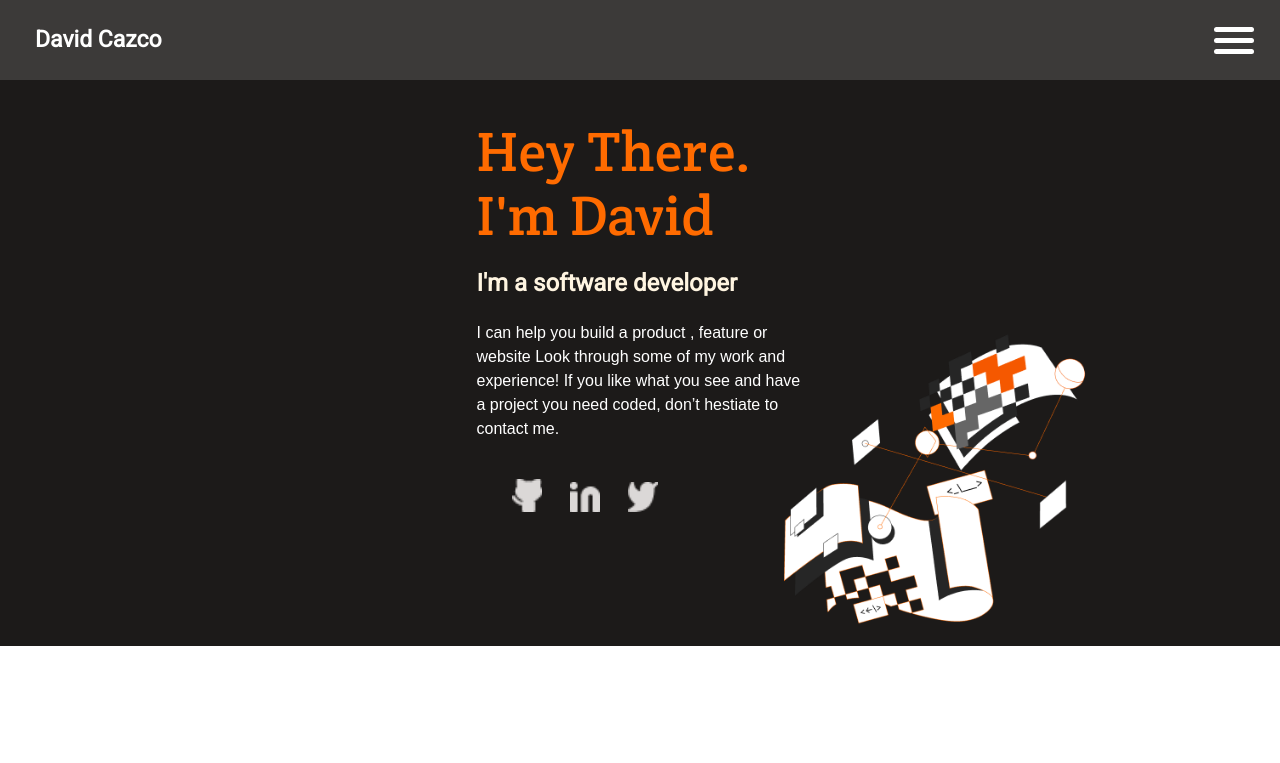
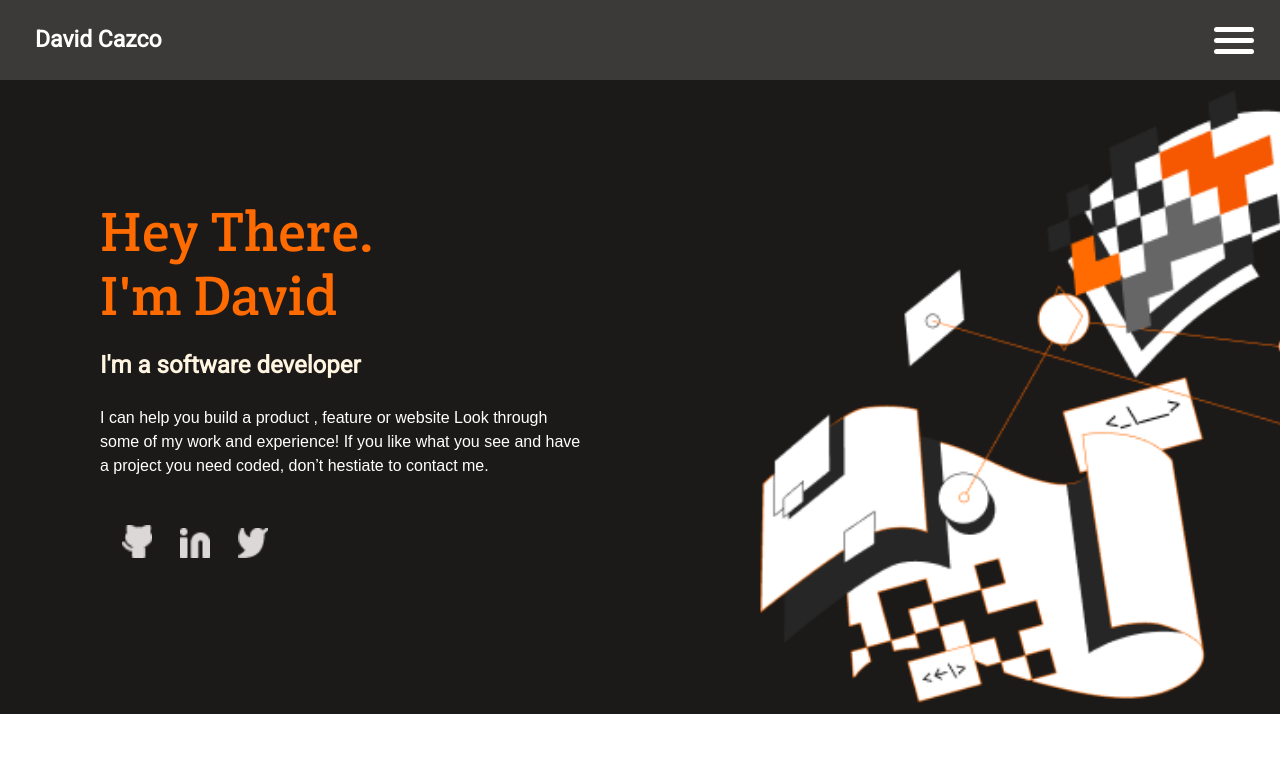
Before and after one commit to DavidCazco36/My-Portfolio, a website: page index.html in a window 1280 px wide. Shown: the top 763 px of the page. Drawn offline with Linux system fonts and the light colour scheme; a web font is replaced by a local one.

Commit message:
Configured responsive desktop headline

```diff
--- a/styles.css
+++ b/styles.css
@@ -54,9 +54,18 @@ body {
   display: flex;
   flex-direction: column;
   align-items: center;
-  padding: 120px 24px;
+  padding: 200px 100px 130px 100px;
+  background-color: #1c1a19;
+  gap:25px
+}
+
+.headline-info {
+  display:flex;
+  flex-direction:column;
+  align-items: center;
+  border:1px solid red;
   gap: 25px;
-  background-color: #1c1a19;
+
 }
 
 .primary-text {
@@ -73,7 +82,6 @@ body {
 
 .supporting-text {
   width: 327px;
-  height: 27px;
   font-family: 'Roboto', sans-serif;
   font-style: normal;
   font-weight: 700;
@@ -86,7 +94,6 @@ body {
 
 .description {
   width: 327px;
-  height: 123px;
   font-family: 'Poppins', sans-serif;
   font-style: normal;
   font-weight: 400;
@@ -102,7 +109,7 @@ body {
 }
 
 .social-media-icons li {
-  display: inline;
+  display: inline-block;
   justify-content: space-between;
   margin: 12px;
 }
@@ -118,7 +125,7 @@ body {
   width: 430.89px;
   height: 365.03px;
   left: 55%;
-  top: 290px;
+  top: 380px;
   transform: scale(0.85);
 }
 
@@ -544,3 +551,23 @@ button:active {
 ::placeholder {
   color: #979493;
 }
+
+@media only screen and (min-width: 768px) {
+  .headline {
+    align-items: flex-start;
+  }
+  .description {
+    width: 45%;
+  }
+
+  .background-img1 {
+    background-image: url('media/illustration-heading.png');
+    background-repeat: no-repeat;
+    position: absolute;
+    width: 430.89px;
+    height: 365.03px;
+    left: 65%;
+    top: 200px;
+    transform: scale(1.8);
+  }
+}
```
Also changed, not shown: index.html (+5 -3 lines).
